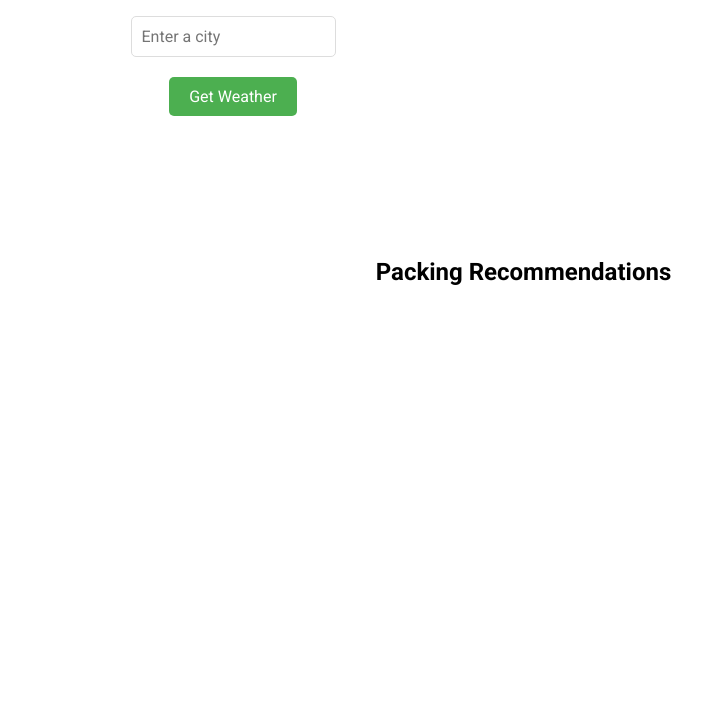
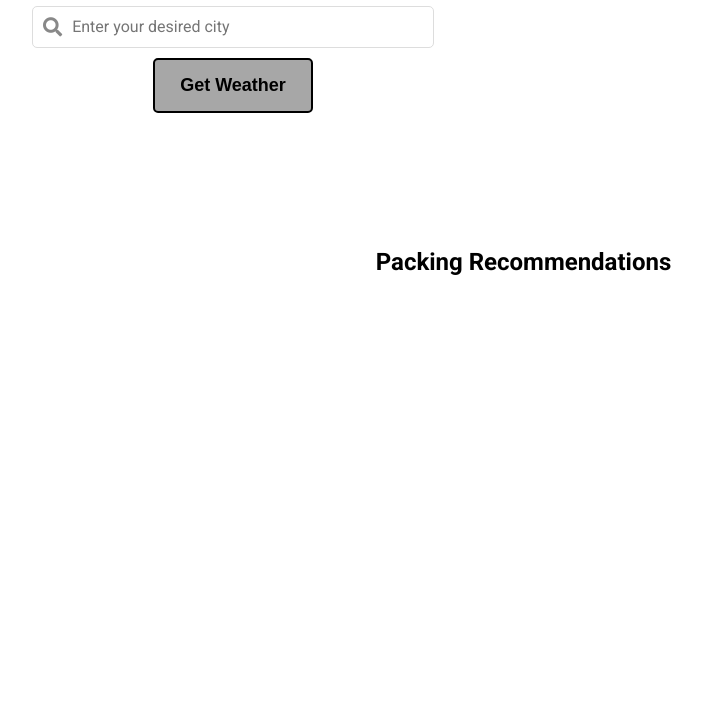
Before and after one commit to Luke-Barry/InternetApplications, a plain HTML site: page src/client/index.html in a window 1280 px wide. Shown: the part 75-800 px from the top of the page, without its empty margins (407-1109 px from the left). Drawn offline with nearby package versions, Linux system fonts and the light colour scheme.

Commit message:
improve search, button, title and rain effects

```diff
--- a/src/client/app.js
+++ b/src/client/app.js
@@ -3,6 +3,7 @@ new Vue({
     el: '#app',
     data: {
         city: '',
+        title: '3-day Weather Forecast', // Initial title
         forecast: null,
         errorMessage: '',
         umbrellaAdvice: false,
@@ -24,11 +25,12 @@ new Vue({
             const url = `http://localhost:3000/api/weather?city=${encodeURIComponent(this.city)}`;
 
             try {
-                const response = await fetch(url, { method: 'GET' });
+                const response = await fetch(url);
                 if (!response.ok) throw new Error("Failed to fetch weather data");
 
                 const data = await response.json();
                 this.processWeatherData(data.forecast);
+                this.title = `3-day Weather Forecast for ${this.city}`; // Update title on success
                 this.showMap = true;
                 setTimeout(() => this.updateMap(data.coord.lat, data.coord.lon), 0);
 
@@ -98,7 +100,7 @@ new Vue({
             particlesJS('particles-js', {
                 particles: {
                     number: { value: 300, density: { enable: true, value_area: 800 } },
-                    color: { value: '#0099ff' },
+                    color: { value: '#0000FF' },
                     shape: { type: 'circle' },
                     size: {
                         value: 3,
@@ -106,9 +108,8 @@ new Vue({
                     },
                     move: {
                         direction: 'bottom',
-                        speed: 10,
-                        straight: false,
-                        random: true,
+                        speed: 17.5,
+                        straight: true,
                         out_mode: 'out'
                     },
                     line_linked: {
--- a/src/client/index.html
+++ b/src/client/index.html
@@ -7,15 +7,19 @@
     <title>Weather App with Map</title>
     <link rel="stylesheet" href="style.css">
     <link rel="stylesheet" href="https://unpkg.com/leaflet/dist/leaflet.css" />
+    <link rel="stylesheet" href="https://cdnjs.cloudflare.com/ajax/libs/font-awesome/5.15.4/css/all.min.css"> <!-- Font Awesome CDN -->
     <script src="https://cdn.jsdelivr.net/npm/particles.js"></script>
 </head>
 <body>
     <div id="particles-js" v-if="umbrellaAdvice"></div>
 
     <div id="app" :class="weatherClass">
-        <h1>3-Day Weather Forecast For {{ city }}</h1>
-        <input v-model="city" placeholder="Enter a city" @keyup.enter="fetchWeather">
-        <button @click="fetchWeather">Get Weather</button>
+        <h1>{{ title }}</h1>
+        <div class="search-container">
+            <i class="fas fa-search search-icon"></i> <!-- Font Awesome Icon -->
+            <input v-model="city" placeholder="Enter your desired city" @keyup.enter="fetchWeather">
+        </div>
+        <button @click="fetchWeather" :class="[weatherClass || 'default-button', 'dynamic-button']">Get Weather</button>
 
         <div v-if="errorMessage" class="error">{{ errorMessage }}</div>
 
--- a/src/client/style.css
+++ b/src/client/style.css
@@ -21,6 +21,40 @@ html, body {
     height: 100vh;
     pointer-events: none;
     z-index: 1;
+}
+
+.search-container {
+    position: relative;
+    display: flex;
+    align-items: center;
+    width: 100%;
+    max-width: 400px;
+    margin-bottom: 10px;
+    border: 1px solid #ddd; /* Main border for the container */
+    border-radius: 5px;
+    padding: 0;
+    background-color: white;
+}
+
+.search-icon {
+    margin-left: 10px;
+    color: #888;
+    font-size: 1.2em;
+    pointer-events: none;
+    flex-shrink: 0;
+}
+
+input {
+    border: none !important; /* Ensure no input border */
+    outline: none !important; /* Ensure no outline */
+    box-shadow: none !important; /* Remove any default shadow */
+    padding-left: 10px; /* Space between icon and input text */
+    flex-grow: 1; /* Expands to fill available space */
+    font-size: 16px;
+    height: 40px;
+    font-family: 'Roboto', sans-serif;
+    box-sizing: border-box;
+    background-color: transparent; /* Blend with container background */
 }
 
 #app {
@@ -129,34 +163,53 @@ html, body {
     grid-area: air-quality;
 }
 
-/* Responsive button and input */
-input, button {
-    padding: 10px;
-    margin: 10px 0;
-    font-size: 16px;
+/* Responsive button */
+/* style.css */
+
+/* Common button styling */
+.dynamic-button {
+    cursor: pointer;
+    padding: 15px 25px; /* Increased size */
+    font-size: 18px;
+    transition: background-color 0.3s ease, transform 0.2s ease;
     border-radius: 5px;
-    border: 1px solid #ddd;
-    font-family: 'Roboto', sans-serif;
+    font-weight: bold;
 }
 
-button {
-    background-color: #4CAF50;
-    color: white;
-    border: none;
-    cursor: pointer;
-    padding: 10px 20px;
-    font-size: 16px;
-    transition: background-color 0.3s ease, transform 0.2s ease;
-}
-
-button:hover {
-    background-color: #45a049;
+.dynamic-button:hover {
     transform: translateY(-2px);
 }
 
-button:active {
-    background-color: #3e8e41;
+.dynamic-button:active {
     transform: translateY(0);
+}
+
+/* Default button styling (black and white) */
+.default-button.dynamic-button {
+    background-color: #a7a7a7; /* Dark gray background */
+    color: black; /* Medium gray text */
+    border: 2px solid black;
+}
+
+/* Dynamic colors for cold weather */
+.cold-weather.dynamic-button {
+    background-color: #92c8fe; /* Light shade for background */
+    color: #2b5a91; /* Medium-dark shade for text */
+    border: 2px solid #2b5a91; /* Darkest shade for border */
+}
+
+/* Dynamic colors for mild weather */
+.mild-weather.dynamic-button {
+    background-color: #fcd7a2; /* Light shade for background */
+    color: #cc7a3b; /* Medium-dark shade for text */
+    border: 2px solid #cc7a3b; /* Darkest shade for border */
+}
+
+/* Dynamic colors for hot weather */
+.hot-weather.dynamic-button {
+    background-color: #ffc2aa; /* Light shade for background */
+    color: #b9563a; /* Medium-dark shade for text */
+    border: 2px solid #b9563a; /* Darkest shade for border */
 }
 
 /* Styling the forecast table */
```
